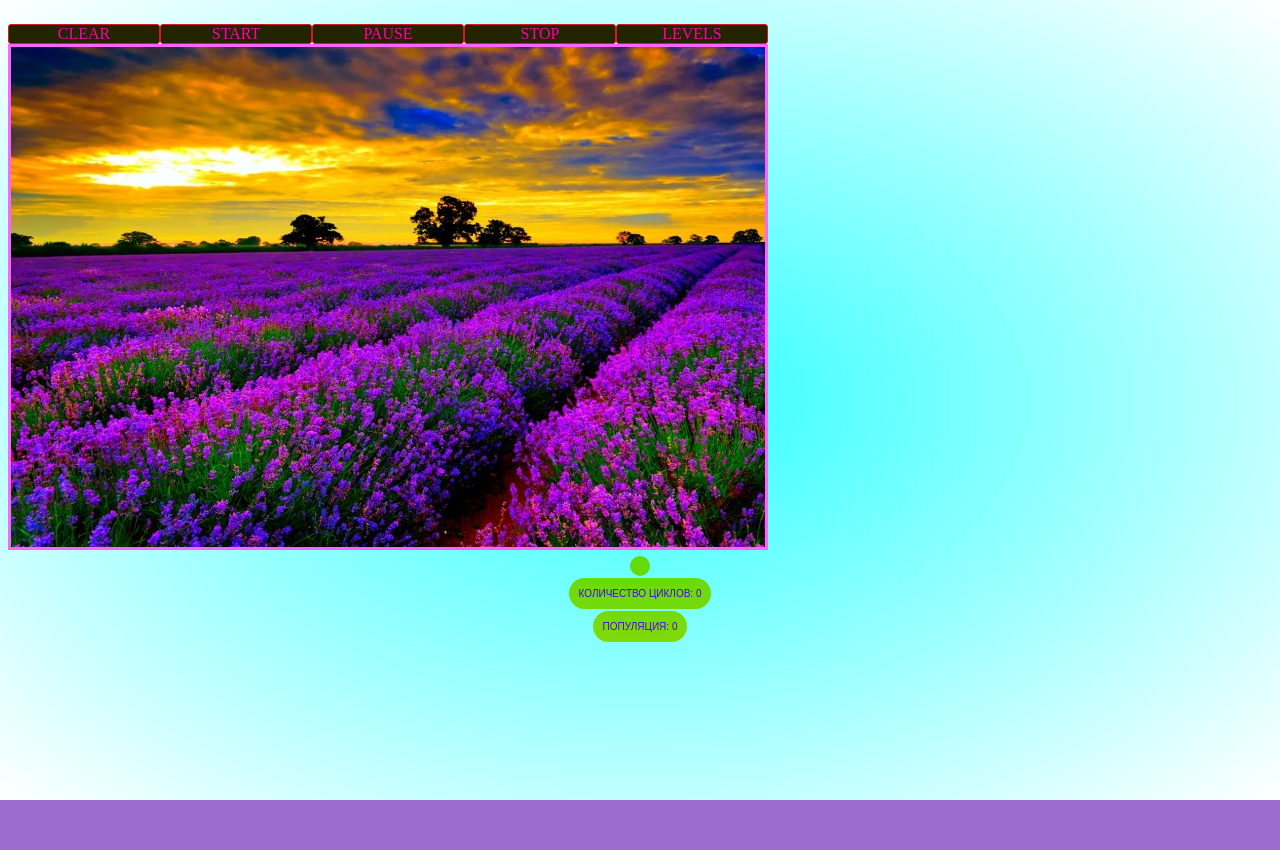
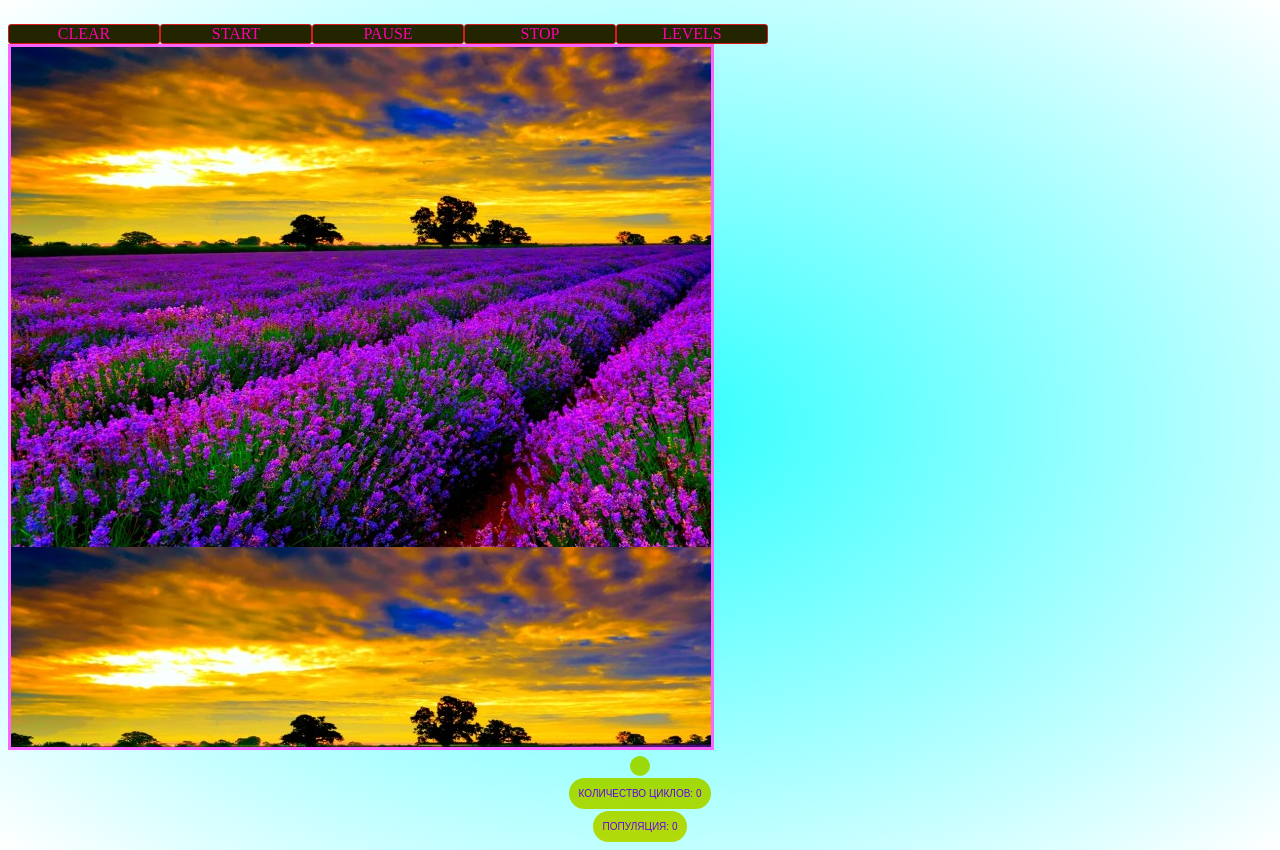
Before and after one commit to nikamauvv/nikamauvv.github.io, a plain HTML site: page index.html in a window 1280 px wide. Before the commit the page ends 800 px from the top, so only its background shows below. Drawn offline with Linux system fonts and the light colour scheme; files that its build step writes are made by us from their sources; files whose address does not match are found by name.

Commit message:
Update style.css

```diff
--- a/style.css
+++ b/style.css
@@ -1,6 +1,6 @@
 #c1{
-  height: 500px;
-  width: 754px;
+  height: 700px;
+  width: 700px;
   border: 3px solid rgb(250, 100, 285);
   background-image:url(L.jpg);
 }
```
